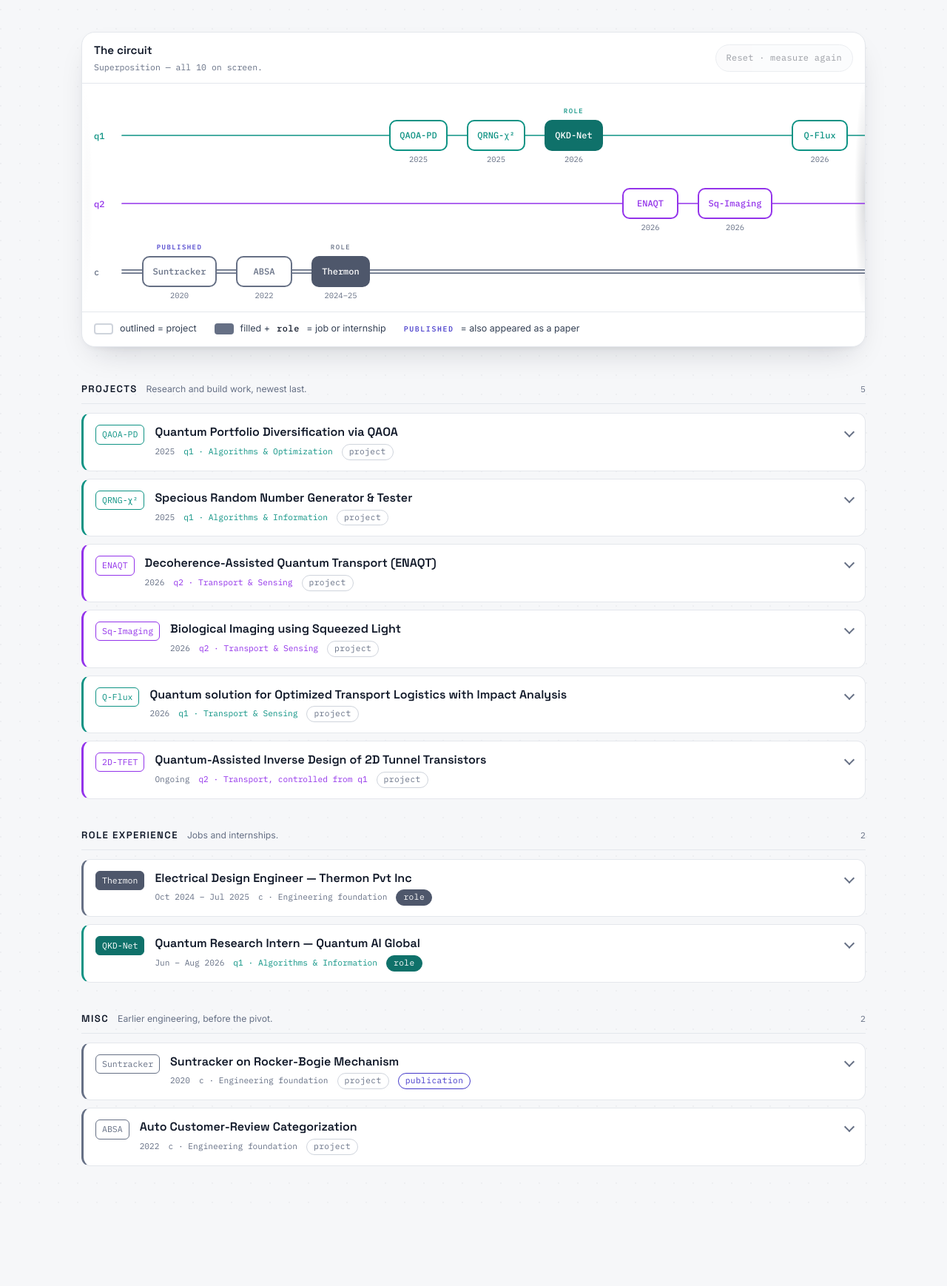
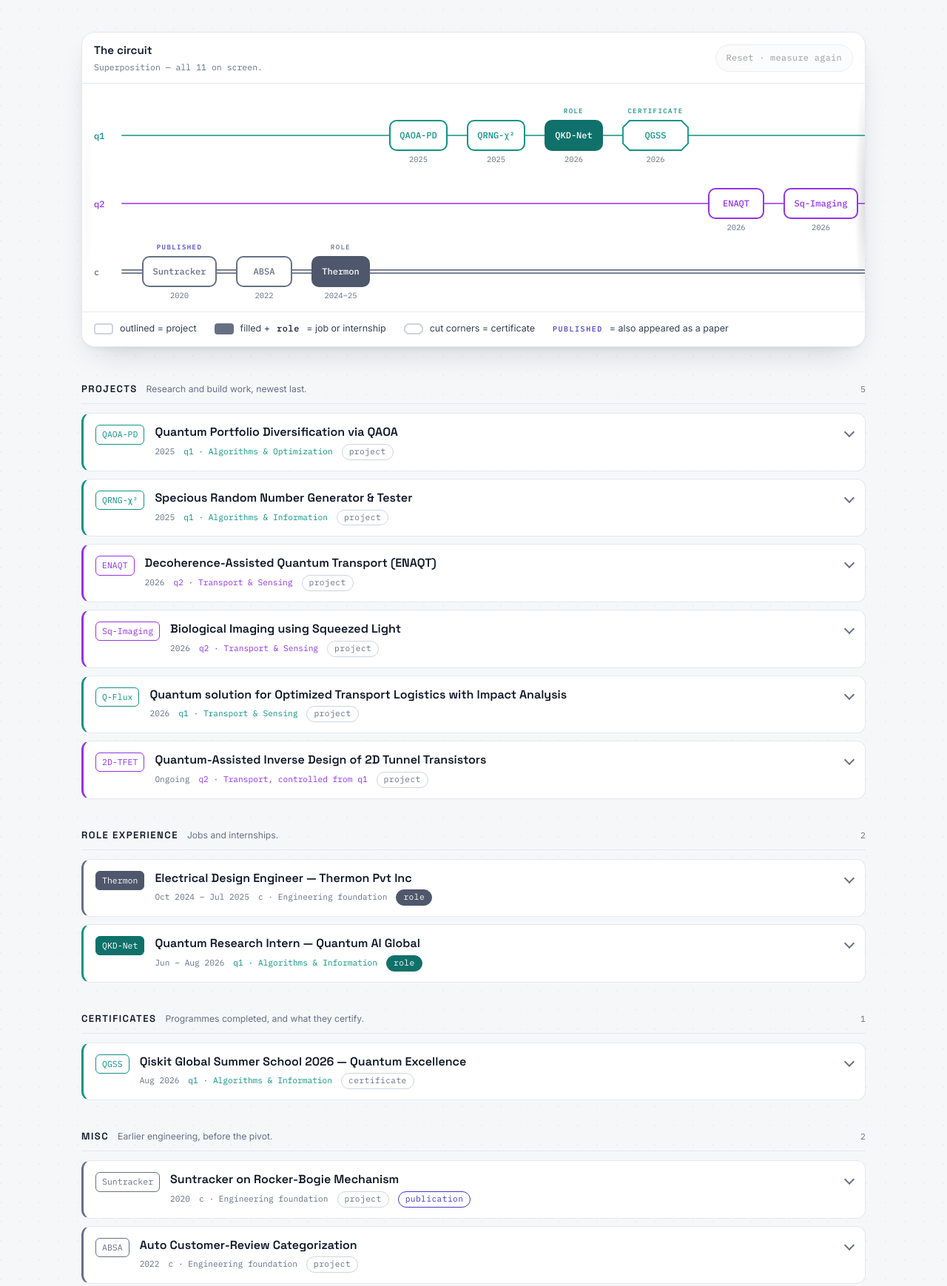
Before and after one commit to ShravarTanawde/shravartanawde.github.io, a plain HTML site: page projects.html in a window 1280 px wide. Shown: the part 482-2220 px from the top of the page at 74% size. Before the commit the page ends 2128 px from the top, so only its background shows below. Drawn offline with Linux system fonts and the light colour scheme; a web font is replaced by a local one.

Commit message:
QGSS2026 certificate addition

```diff
--- a/css/projects.css
+++ b/css/projects.css
@@ -104,6 +104,10 @@ main.proj-page { max-width: min(1140px, 100%); text-align: left; }
 /* a job is a different KIND of gate, not a differently-coloured one */
 .gate[data-type="role"] .gate-box { fill: var(--wire-fill); stroke: var(--wire-fill); }
 .gate[data-type="role"] .gate-label { fill: var(--card); }
+/* ...and a certificate is a third kind again: the seal shape is drawn by
+   js/circuit.js as a path, so all that is left here is to let a thinner stroke
+   sit inside the cut corners without the chamfers looking blunt. */
+.gate[data-type="credential"] .gate-box { stroke-width: 1.8; stroke-linejoin: miter; }
 /* The strip above a gate names any extra kind it belongs to — ROLE, PUBLISHED.
    It reads in greyscale on its own, so the accent below is a second cue and
    never the only one. */
@@ -154,6 +158,11 @@ html[data-theme="dark"] .ctrl-dot { filter: drop-shadow(0 0 5px var(--glow)); }
 .legend li { display: flex; align-items: center; gap: 9px; }
 .leg-gate { width: 26px; height: 15px; flex: none; border-radius: 4px; border: 2px solid var(--line-strong); }
 .leg-gate.is-filled { background: var(--muted); border-color: var(--muted); }
+/* The same cut corners the diagram draws. It has to be a drawn outline rather
+   than a clip-path on the bordered span the other two swatches use: clipping
+   cuts the border away along the diagonals instead of following it, which left
+   the seal reading as a broken pill. */
+svg.leg-gate.is-cert { border: 0; fill: none; stroke: var(--line-strong); stroke-width: 2; }
 .leg-type b { font-family: var(--font-mono); font-weight: 500; font-size: .74rem; letter-spacing: .06em; color: var(--ink); }
 /* the same strip the diagram draws above a published gate */
 .leg-tag { font-family: var(--font-mono); font-weight: 500; font-size: .62rem; letter-spacing: .16em; color: var(--accent); }
--- a/js/circuit.js
+++ b/js/circuit.js
@@ -91,6 +91,7 @@
       year: d.getAttribute('data-year') || '',
       title: title ? title.textContent.trim() : '',
       role: d.getAttribute('data-type') === 'role',
+      cert: d.getAttribute('data-type') === 'credential',   // a record of work, not the work
       pub: d.hasAttribute('data-pub'),          // published work; orthogonal to project/role
       wire: w,
       ctrl: wireById[d.getAttribute('data-control')] || null
@@ -137,7 +138,7 @@
       it.g = mk('g', {
         'class': 'gate',
         'data-wire': it.wire.id,
-        'data-type': it.role ? 'role' : 'project'
+        'data-type': it.cert ? 'credential' : (it.role ? 'role' : 'project')
       }, gatesG);
       if (it.pub) it.g.setAttribute('data-pub', '');
 
@@ -148,7 +149,14 @@
         it.dot  = mk('circle', { 'class': 'ctrl-dot', r: 5 }, it.g);
       }
 
-      it.box = mk('rect', { 'class': 'gate-box', rx: 9, height: BOX_H }, it.g);
+      /* A certificate is not an operation applied to the register — nothing about
+         the state changes when you earn one — so it is not drawn as a gate box.
+         It gets a chamfered seal instead: a silhouette that reads as different
+         at a glance and in greyscale, where outlined-vs-filled could only have
+         said "some third thing". A <path>, because a rect cannot cut corners. */
+      it.box = it.cert
+        ? mk('path', { 'class': 'gate-box' }, it.g)
+        : mk('rect', { 'class': 'gate-box', rx: 9, height: BOX_H }, it.g);
       it.label = mk('text', { 'class': 'gate-label' }, it.g);
       it.label.textContent = it.short;
       it.yearT = mk('text', { 'class': 'gate-year' }, it.g);
@@ -157,6 +165,7 @@
          box is the open channel for any further kind a gate belongs to, and it
          takes more than one — a published job would read "ROLE · PUBLISHED". */
       var tags = [];
+      if (it.cert) tags.push('CERTIFICATE');
       if (it.role) tags.push('ROLE');
       if (it.pub) tags.push('PUBLISHED');
       if (tags.length) {
@@ -175,7 +184,7 @@
       var sr = document.createElement('span');
       sr.className = 'vh';
       sr.textContent = it.short + ' — ' + it.title + '. ' + it.year + '. ' +
-        (it.role ? 'Role' : 'Project') + (it.pub ? ', published' : '') +
+        (it.cert ? 'Certificate' : it.role ? 'Role' : 'Project') + (it.pub ? ', published' : '') +
         ' on register ' + it.wire.reg +
         (it.ctrl ? ', controlled from register ' + it.ctrl.reg : '') + '.';
       b.appendChild(sr);
@@ -426,9 +435,19 @@
     gates.forEach(function (it) {
       var y = it.wire.y, half = it.w / 2, top = y;
 
-      it.box.setAttribute('x', it.cx - half);
-      it.box.setAttribute('y', y - BOX_H / 2);
-      it.box.setAttribute('width', it.w);
+      if (it.cert) {
+        /* the same box with its four corners cut, so the seal keeps the label
+           centred and the year and tag placed exactly as every other gate */
+        var x0 = it.cx - half, y0 = y - BOX_H / 2, x1 = x0 + it.w, y1 = y0 + BOX_H, c = 9;
+        it.box.setAttribute('d',
+          'M' + (x0 + c) + ' ' + y0 + 'H' + (x1 - c) + 'L' + x1 + ' ' + (y0 + c) +
+          'V' + (y1 - c) + 'L' + (x1 - c) + ' ' + y1 + 'H' + (x0 + c) +
+          'L' + x0 + ' ' + (y1 - c) + 'V' + (y0 + c) + 'Z');
+      } else {
+        it.box.setAttribute('x', it.cx - half);
+        it.box.setAttribute('y', y - BOX_H / 2);
+        it.box.setAttribute('width', it.w);
+      }
       it.label.setAttribute('x', it.cx);
       it.label.setAttribute('y', y + 4.3);
       it.yearT.setAttribute('x', it.cx);
--- a/projects.html
+++ b/projects.html
@@ -36,7 +36,7 @@
 
 <link rel="stylesheet" href="css/global.css?v=5">
 <link rel="stylesheet" href="css/page.css?v=4">
-<link rel="stylesheet" href="css/projects.css?v=8">
+<link rel="stylesheet" href="css/projects.css?v=10">
 </head>
 <body>
 
@@ -142,6 +142,7 @@
       <ul class="legend" id="legend">
         <li class="leg-type"><span class="leg-gate" aria-hidden="true"></span> outlined = project</li>
         <li class="leg-type"><span class="leg-gate is-filled" aria-hidden="true"></span> filled + <b>role</b> = job or internship</li>
+        <li class="leg-type"><svg class="leg-gate is-cert" viewBox="0 0 26 15" aria-hidden="true"><path d="M5 1H21L25 5V10L21 14H5L1 10V5Z"/></svg> cut corners = certificate</li>
         <li class="leg-type"><span class="leg-tag">PUBLISHED</span> = also appeared as a paper</li>
       </ul>
     </section>
@@ -244,7 +245,7 @@
 
         <li class="proj-item">
           <details class="proj" id="p-enaqt"
-                   data-id="enaqt" data-order="7" data-short="ENAQT" data-year="2026"
+                   data-id="enaqt" data-order="8" data-short="ENAQT" data-year="2026"
                    data-wire="q2" data-type="project">
             <summary>
               <span class="p-short" aria-hidden="true">ENAQT</span>
@@ -290,7 +291,7 @@
 
         <li class="proj-item">
           <details class="proj" id="p-squeezed"
-                   data-id="sq-imaging" data-order="8" data-short="Sq-Imaging" data-year="2026"
+                   data-id="sq-imaging" data-order="9" data-short="Sq-Imaging" data-year="2026"
                    data-wire="q2" data-type="project">
             <summary>
               <span class="p-short" aria-hidden="true">Sq-Imaging</span>
@@ -333,7 +334,7 @@
 
         <li class="proj-item">
           <details class="proj" id="Qflux"
-                   data-id="Q-Flux" data-order="9" data-short="Q-Flux" data-year="2026"
+                   data-id="Q-Flux" data-order="10" data-short="Q-Flux" data-year="2026"
                    data-wire="q1" data-type="project">
             <summary>
               <span class="p-short" aria-hidden="true">Q-Flux</span>
@@ -373,7 +374,7 @@
 
         <li class="proj-item">
           <details class="proj" id="p-tfet"
-                   data-id="2d-tfet" data-order="10" data-short="2D-TFET" data-year="Ongoing"
+                   data-id="2d-tfet" data-order="11" data-short="2D-TFET" data-year="Ongoing"
                    data-wire="q2" data-control="q1" data-type="project">
             <summary>
               <span class="p-short" aria-hidden="true">2D-TFET</span>
@@ -503,6 +504,46 @@
       </section>
 
       <section class="stack-group">
+        <h2 class="stack-head">Certificates<span class="stack-note">Programmes completed, and what they certify.</span><span class="stack-count">1</span></h2>
+        <ol class="stack">
+
+        <li class="proj-item">
+          <details class="proj" id="p-qgss"
+                   data-id="qgss-2026" data-order="7" data-short="QGSS" data-year="2026"
+                   data-wire="q1" data-type="credential">
+            <summary>
+              <span class="p-short" aria-hidden="true">QGSS</span>
+              <span class="p-head">
+                <span class="p-title">Qiskit Global Summer School 2026 — Quantum Excellence</span>
+                <span class="p-meta">
+                  <span class="p-year">Aug 2026</span>
+                  <span class="p-wire">q1 &middot; Algorithms &amp; Information</span>
+                  <span class="p-type">certificate</span>
+                </span>
+              </span>
+              <span class="p-chev" aria-hidden="true"></span>
+            </summary>
+            <div class="p-body">
+              <p>Completed the <strong>Qiskit Global Summer School 2026</strong> and was awarded the
+                <strong>Quantum Excellence</strong> badge on the advanced track, which is issued for
+                completing the lecture series together with the graded lab work rather than for
+                attendance alone. The programme sits on the <strong>q1</strong> register: its material is
+                quantum algorithms and quantum information rather than device physics.</p>
+              <figure class="p-fig">
+                <img src="assets/images/certs/qgss-2026.png" alt="Certificate: Qiskit Global Summer School 2026, Quantum Excellence, advanced track, issued to Shravar Tanawde by IBM on 21 August 2026"
+                          width="1251" height="960" loading="lazy" decoding="async">
+                <figcaption>Issued by IBM, 21 August 2026 &middot; verifiable on Credly.</figcaption>
+              </figure>
+              <ul class="p-links">
+                <li><a href="https://www.credly.com/badges/ead56291-ce74-4705-86d8-c5e1227baa9b/public_url">Verify on Credly ↗</a></li>
+              </ul>
+            </div>
+          </details>
+        </li>
+        </ol>
+      </section>
+
+      <section class="stack-group">
         <h2 class="stack-head">Misc<span class="stack-note">Earlier engineering, before the pivot.</span><span class="stack-count">2</span></h2>
         <ol class="stack">
 
@@ -598,6 +639,7 @@
             </div>
           </details>
         </li>
+
         </ol>
       </section>
 
@@ -640,6 +682,6 @@
   <script src="js/theme.js?v=4"></script>
   <script src="js/accessibility.js?v=4"></script>
   <script src="js/axis.js?v=4"></script>
-  <script src="js/circuit.js?v=9"></script>
+  <script src="js/circuit.js?v=11"></script>
 </body>
 </html>
```
Also changed, not shown: assets/images/certs/qgss-2026.png (added).
